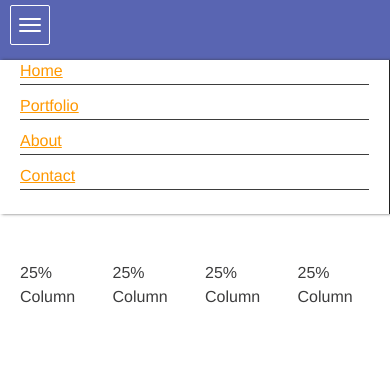
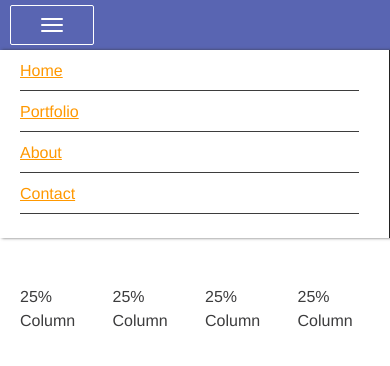
Before and after one commit to peacemaker07/bootstrap_sample, a plain HTML site: page index.html in a window 390 px wide. Both pictures are taken after a click on the element 195 px from the left and 25 px from the top of the page. Drawn offline with Linux system fonts and the light colour scheme.

Commit message:
mod toggle

```diff
--- a/static/css/sample.css
+++ b/static/css/sample.css
@@ -80,8 +80,9 @@ a:focus {
 }
 
 .list > li {
-    margin-top: 10px;
-    margin-right: 20px;
+    padding-top: 10px;
+    height: 30px;
+    margin-right: 30px;
     border-bottom: 1px solid #3d3d3d;
 }
 
@@ -97,13 +98,11 @@ a:focus {
 }
 
 button[type='button'] {
-    width: 40px;
     height: 40px;
-    padding: 9px 8px;
     margin-left: 10px;
+    margin-right: 10px;
     margin-top: 5px;
     margin-bottom: 5px;
     background-color: initial;
     border: 1px solid #FFFFFF;
-    position: fixed;
 }
```
